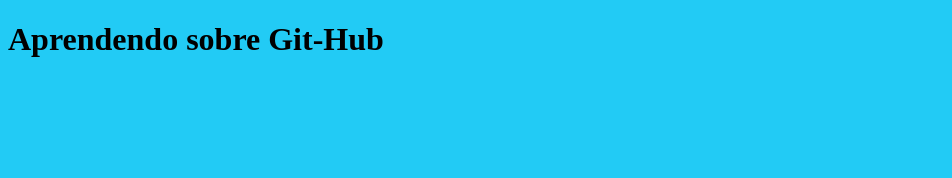
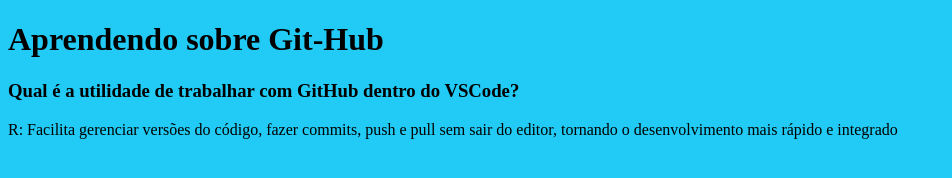
Before and after one commit to isouzab/my-site, a plain HTML site: page index.html in a window 1280 px wide. Shown: the whole page, without its empty margins (0-952 px from the left). Drawn offline with Linux system fonts and the light colour scheme.

Commit message:
atualizado

```diff
--- a/index.html
+++ b/index.html
@@ -8,5 +8,7 @@
 </head>
 <body>
     <h1>Aprendendo sobre Git-Hub</h1>
+    <h3> Qual é a utilidade de trabalhar com GitHub dentro do VSCode?</h3>
+    <p>R: Facilita gerenciar versões do código, fazer commits, push e pull sem sair do editor, tornando o desenvolvimento mais rápido e integrado</p>
 </body>
 </html>
```
